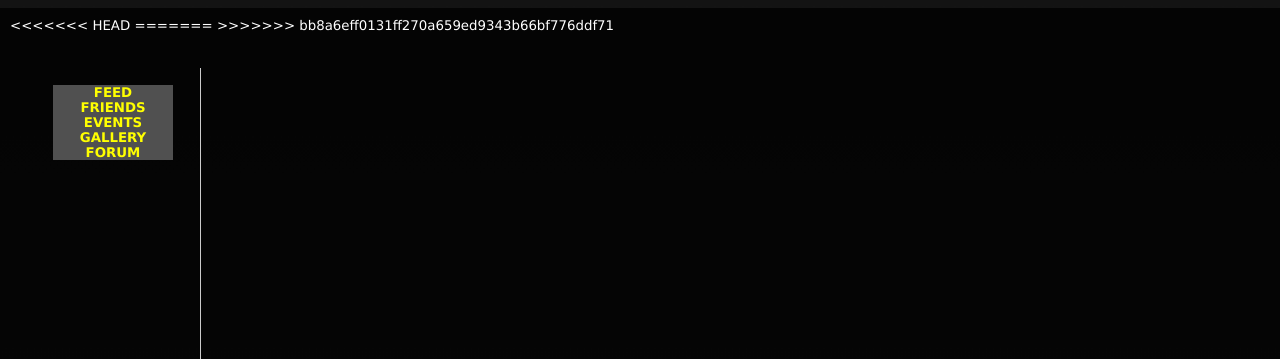
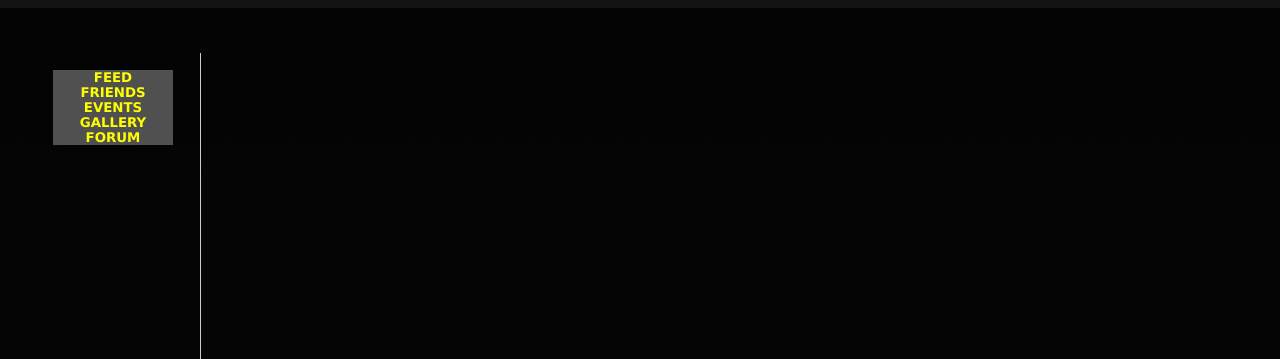
Before and after one commit to woodenToaster/GameFace, a PHP site: page / in a window 1280 px wide. Shown: the part 125-484 px from the top of the page. Run offline with PHP 8.4, Linux system fonts and the light colour scheme; the visitor is signed in with stand-in values (Sample User, id 1); some libraries are stand-ins or nearby versions.

Commit message:
Clean up merge

```diff
--- a/index.php
+++ b/index.php
@@ -13,13 +13,10 @@
     </head>
     <body>
 		<div id="wrapper">
-<<<<<<< HEAD
 			<?php include_once('php_includes/header.php');
 			      include_once('php_includes/nav.php');
-			      include('php_includes/sessions.php'); ?>
-=======
-
->>>>>>> bb8a6eff0131ff270a659ed9343b66bf776ddf71
+			      include('php_includes/sessions.php');
+			?>
 			<div id="view">
 				<?php include_once('php_includes/sidebar.php'); ?>
 				<div id="content">
```
